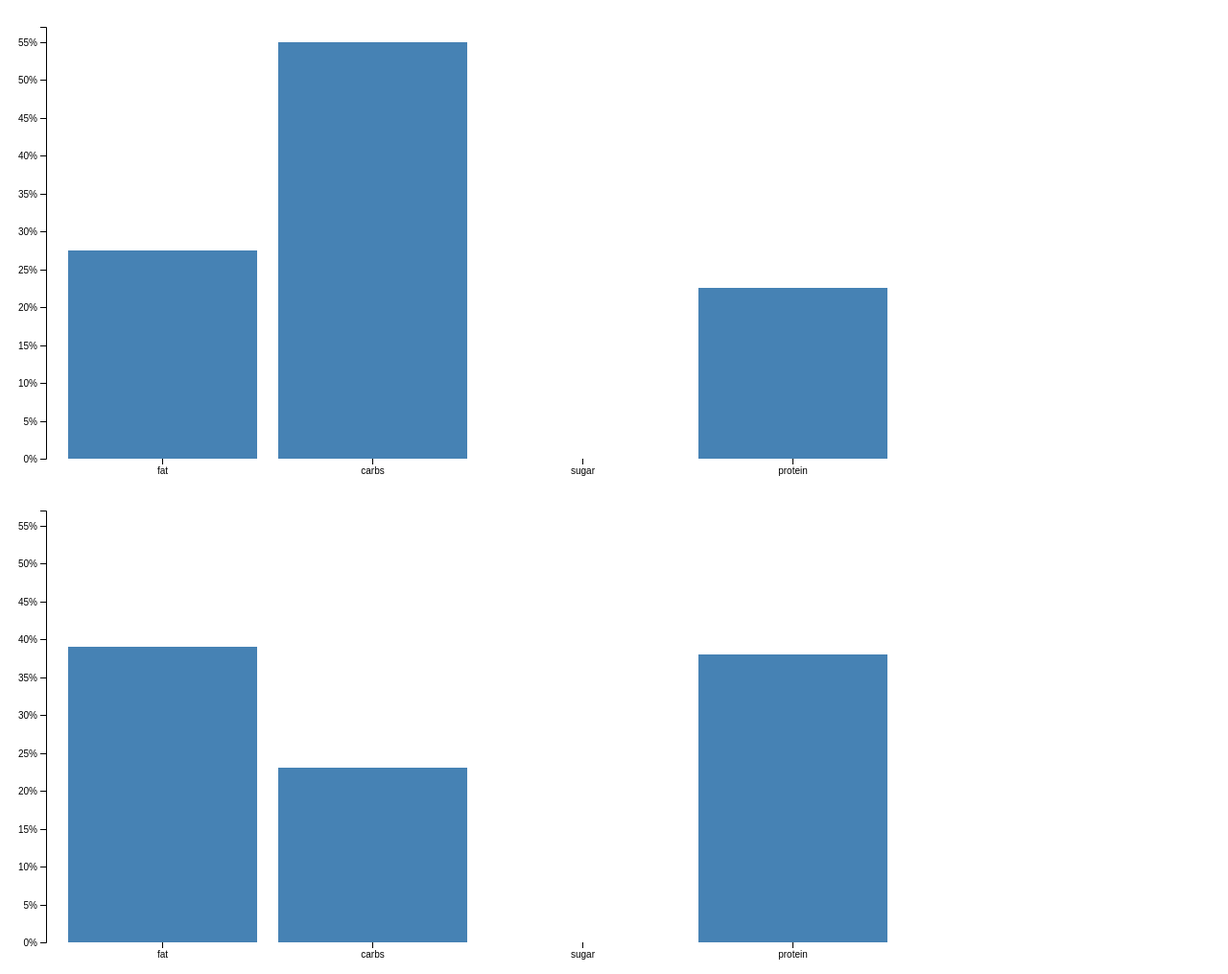
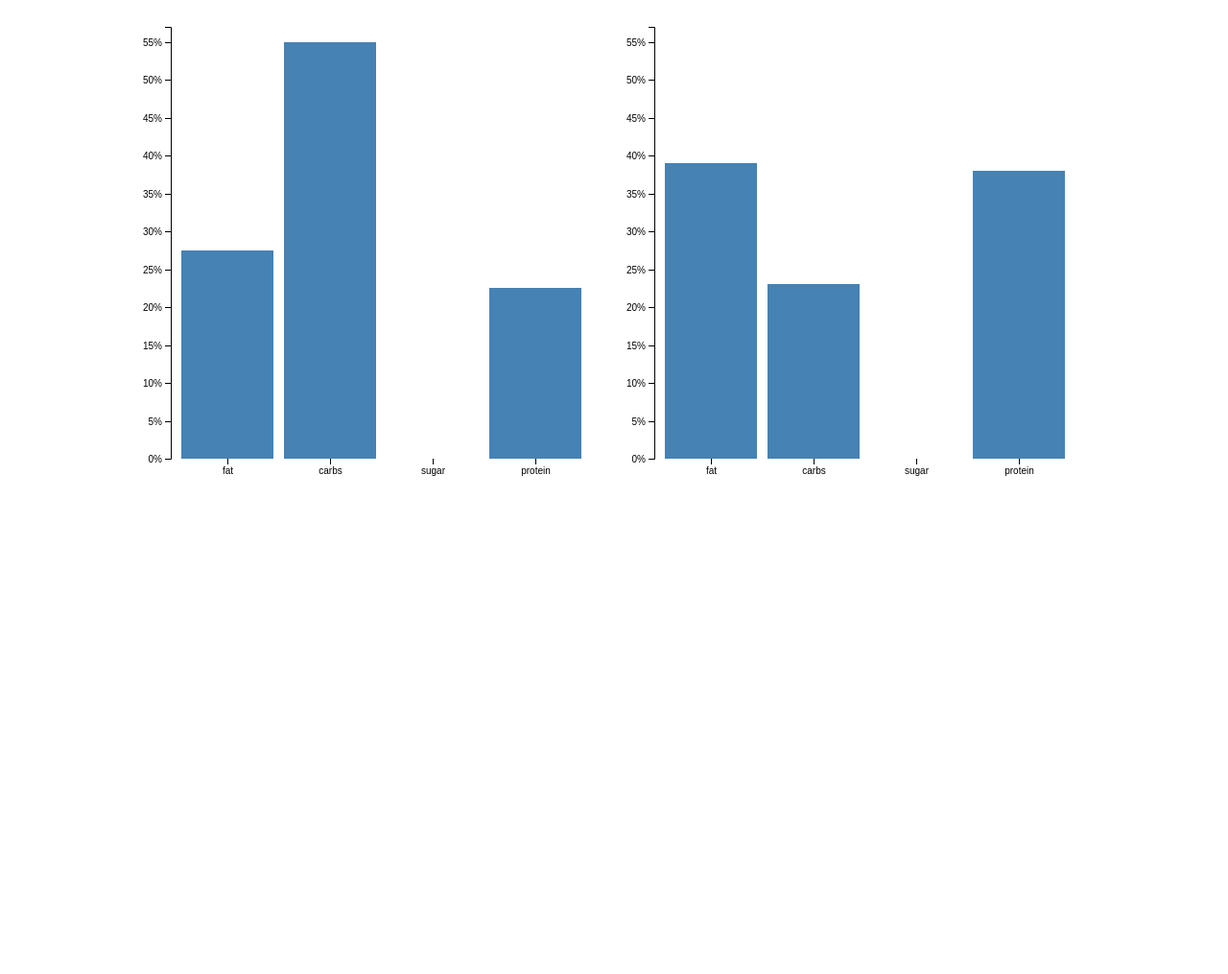
Before and after one commit to rjbautis-cs165/D3-GeoJSON-Spain-Population-Density, a plain HTML site: page FinalProject/diets.html in a window 1280 px wide. Shown: the whole page at 96% size. After the commit the page ends 800 px from the top, so only its background shows below. Drawn offline with nearby package versions, Linux system fonts and the light colour scheme.

Commit message:
Bar charts

```diff
--- a/FinalProject/diets.html
+++ b/FinalProject/diets.html
@@ -7,6 +7,10 @@
   fill: steelblue;
 }
 
+body {
+  font: 13px sans-serif;
+  text-align: center;
+}
 .bar:hover {
   fill: brown;
 }
@@ -16,6 +20,6 @@
 }
 
 </style>
-<svg width="960" height="500"></svg>
+<svg width="500" height="500"></svg>
 <script src="https://d3js.org/d3.v4.min.js"></script>
 <script src="diets.js"></script>
--- a/FinalProject/diets.js
+++ b/FinalProject/diets.js
@@ -84,8 +84,8 @@ d3.csv("diets.csv", function(d) {
 
 var g2 = d3.select("body")
     .append("svg")
-    .attr("width", 960)
-    .attr("height", 500)
+    .attr("width", width + margin.left + margin.right)
+    .attr("height", height + margin.top + margin.bottom)
     .append("g")
     .attr("transform", "translate(" + margin.left + "," + margin.top + ")");
 
```
